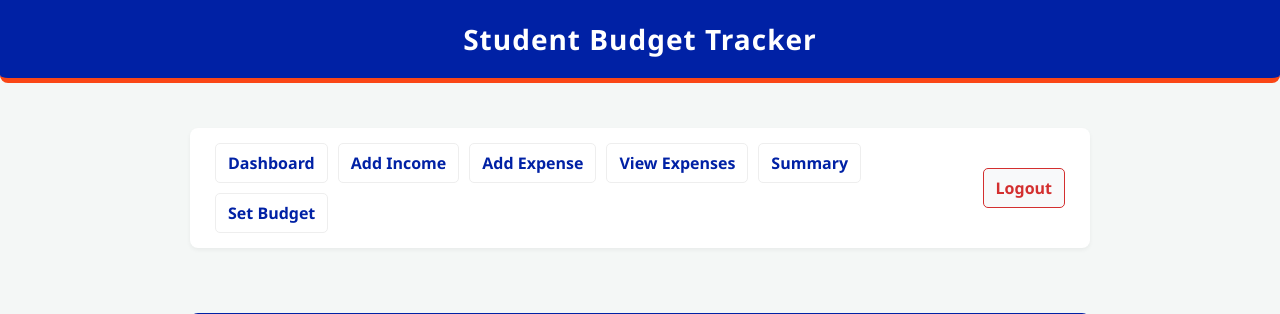
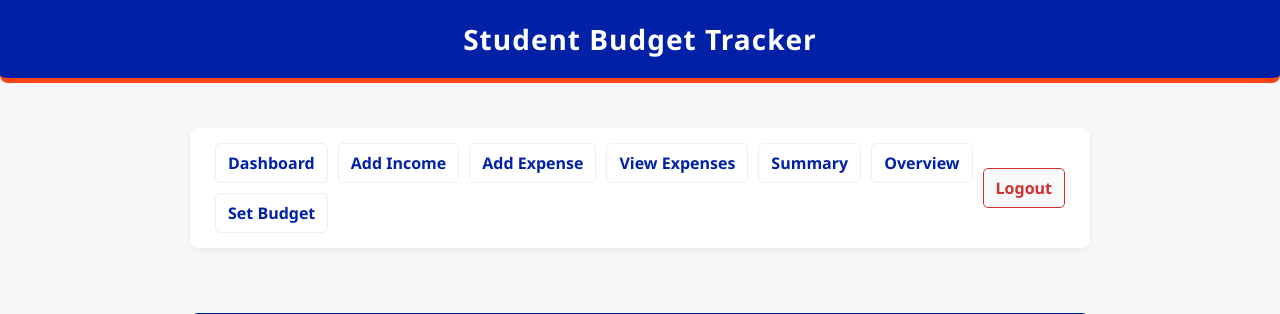
Before and after one commit to akarapanco/student-budget-tracker, a Flask app: page /add_income in a window 1280 px wide. Shown: the top 314 px of the page. Run offline with Flask 3, Linux system fonts and the light colour scheme; the visitor is signed in with stand-in values (Sample User, id 1).

Commit message:
Added overview to the layout options

```diff
--- a/templates/layout.html
+++ b/templates/layout.html
@@ -236,6 +236,7 @@
                 <a href="{{ url_for('add_expense') }}">Add Expense</a>
                 <a href="{{ url_for('view_expenses') }}">View Expenses</a>
                 <a href="{{ url_for('spending_summary') }}">Summary</a>
+                <a href="{{ url_for('financial_overview') }}">Overview</a>
                 <a href="{{ url_for('set_budget') }}">Set Budget</a> </div>
             <a href="{{ url_for('logout') }}" class="logout-btn">Logout</a>
 
```
